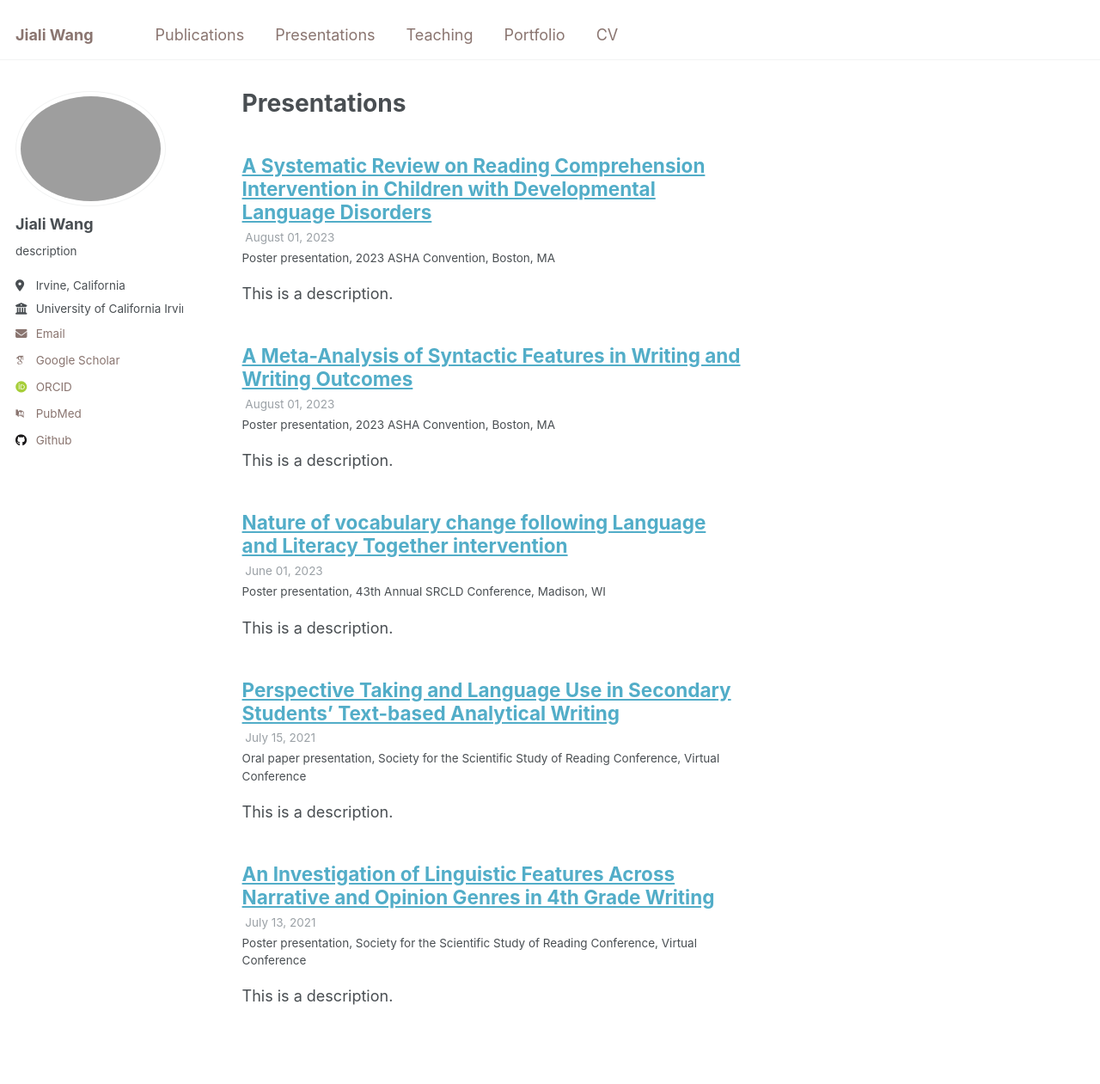
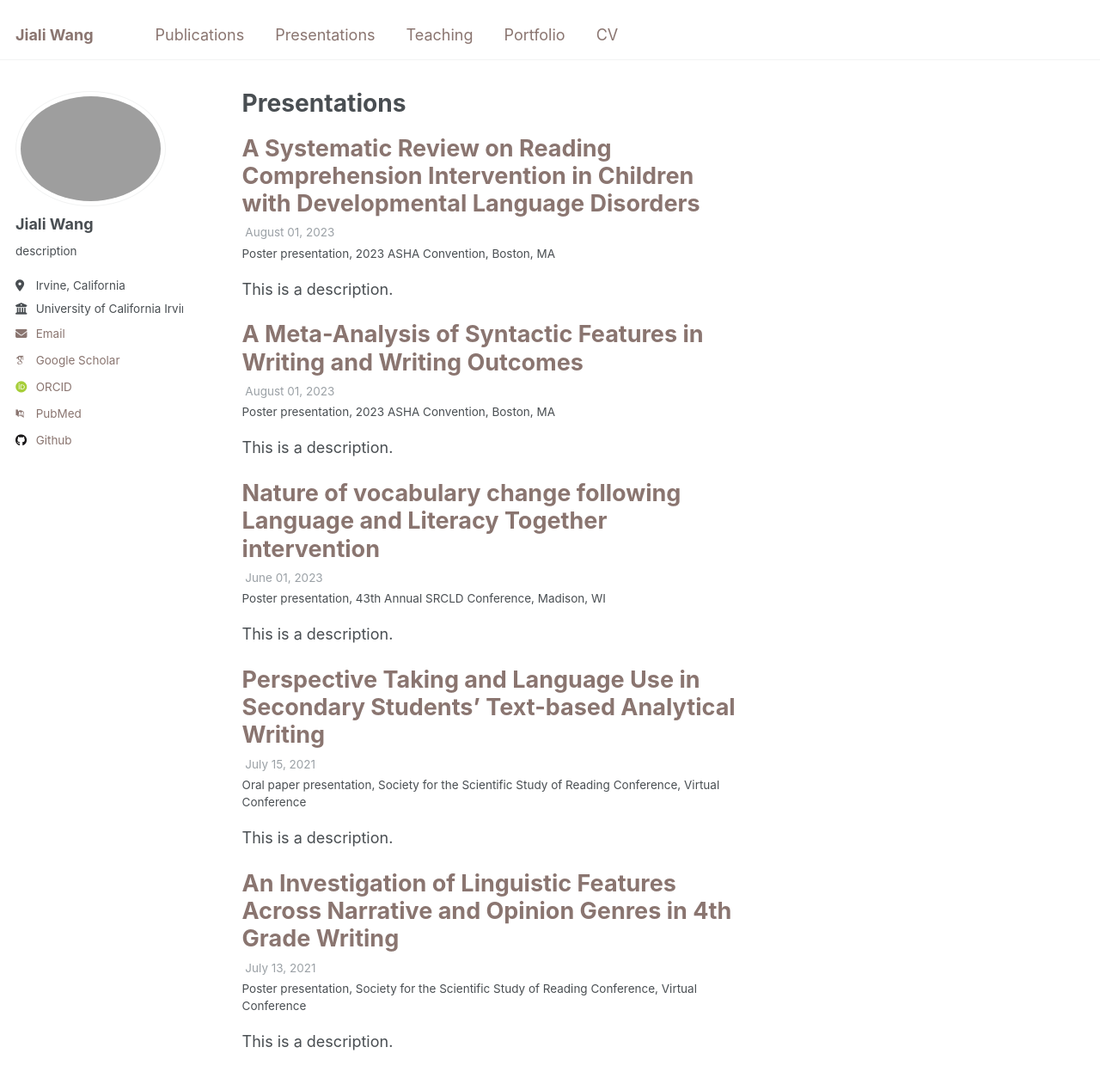
Before and after one commit to AltriaCarrie/altriacarrie.github.io, a Jekyll site: the page built from _pages/talks.html, in a window 1280 px wide and 1400 px high. Shown: the top 1261 px of the window at 86% size. Built offline with Jekyll 4.4.1, drawn with Linux system fonts in a browser that asks for light colours; some web fonts are replaced.

Commit message:
Update archive-single-talk.html

```diff
--- a/_includes/archive-single-talk.html
+++ b/_includes/archive-single-talk.html
@@ -18,6 +18,15 @@
       text-decoration:none;
       color: #8a7570
     }
+    h2 {
+      display: block;
+      font-size: 1.5em;
+      margin-top: 0.83em;
+      margin-bottom: 0.83em;
+      margin-left: 0;
+      margin-right: 0;
+      font-weight: bold;
+    }
   </style>
   <article class="archive__item" itemscope itemtype="http://schema.org/CreativeWork">
     {% if include.type == "grid" and teaser %}
@@ -35,7 +44,7 @@
       {% if post.link %}
         <a href="{{ post.link }}">{{ title }}</a> <a href="{{ base_path }}{{ post.url }}" rel="permalink"><i class="fa fa-link" aria-hidden="true" title="permalink"></i><span class="sr-only">Permalink</span></a>
       {% else %}
-        <a>{{ title }}</a>
+        <a href="{{ base_path }}{{ post.url }}">{{ title }}</a>
       {% endif %}
     </h2>
     {% if post.read_time %}
```
